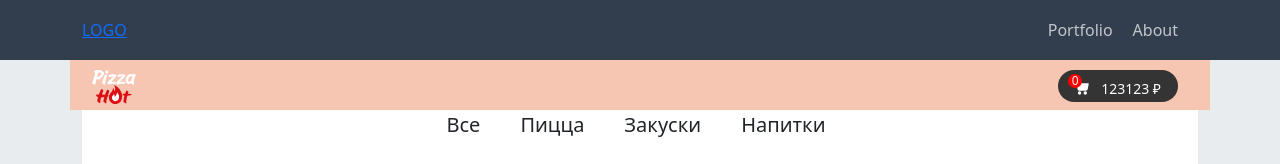
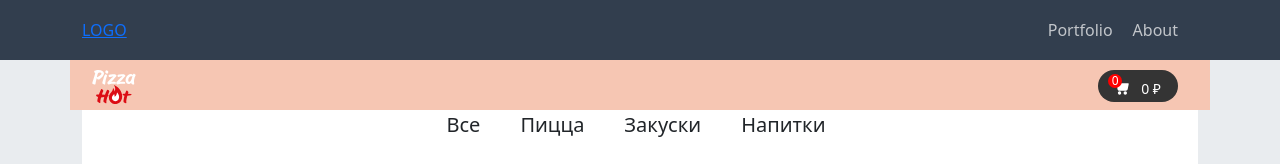
Before and after one commit to Habstrakt/react-ts-blog, a React (Vite) app: page /portfolio/pizzas in a window 1280 px wide. Shown: the top 164 px of the page. Built offline with nearby package versions, Linux system fonts and the light colour scheme.

Commit message:
вывод общей суммы на главной страницы

```diff
--- a/src/components/pizzasComponents/PizzaHeader.tsx
+++ b/src/components/pizzasComponents/PizzaHeader.tsx
@@ -6,7 +6,17 @@ const Header: React.FC = () => {
   const productCart = useSelector((state) => state.pizza.productsCart);
 
   function totalQuantity() {
-    return productCart.reduce((total, product) => total + product.quantity, 0);
+    return productCart.reduce(
+      (quantity, product) => quantity + product.quantity,
+      0
+    );
+  }
+
+  function totalPrice() {
+    return productCart.reduce(
+      (price, product) => price + product.selectedPrice * product.quantity,
+      0
+    );
   }
 
   return (
@@ -66,7 +76,7 @@ const Header: React.FC = () => {
               </svg>
               <span className={styles.count}>{totalQuantity()}</span>
             </div>
-            <span className={styles.sum}>123123 ₽</span>
+            <span className={styles.sum}>{totalPrice()} ₽</span>
           </a>
         </div>
       </div>
```
